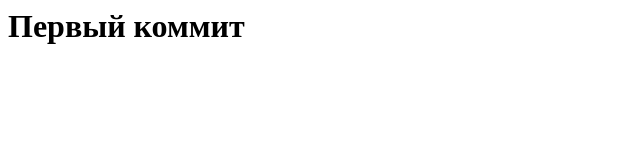
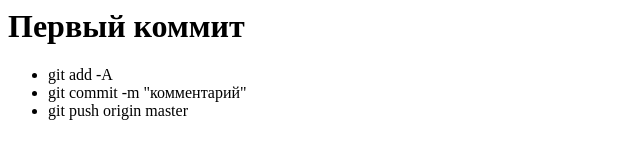
Before and after one commit to IgorTimchenko/gittest, a plain HTML site: page index.html in a window 1280 px wide. Shown: the whole page, without its empty margins (0-640 px from the left). Drawn offline with Linux system fonts and the light colour scheme.

Commit message:
2 commit

```diff
--- a/index.html
+++ b/index.html
@@ -1 +1,6 @@
 <h1>Первый коммит</h1>
+<ul>
+	<li>git add -A</li>
+	<li>git commit -m "комментарий"</li>
+	<li>git push origin master</li>
+</ul>
```
